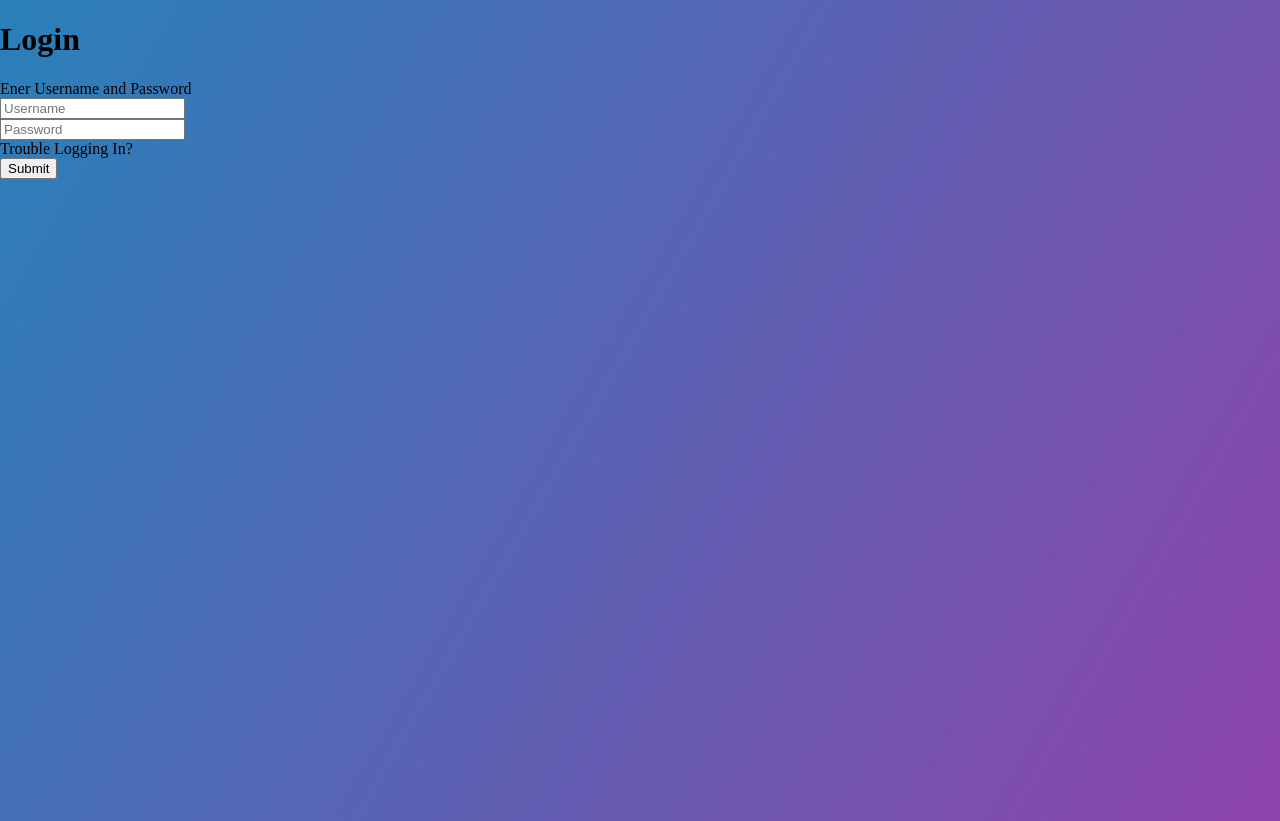
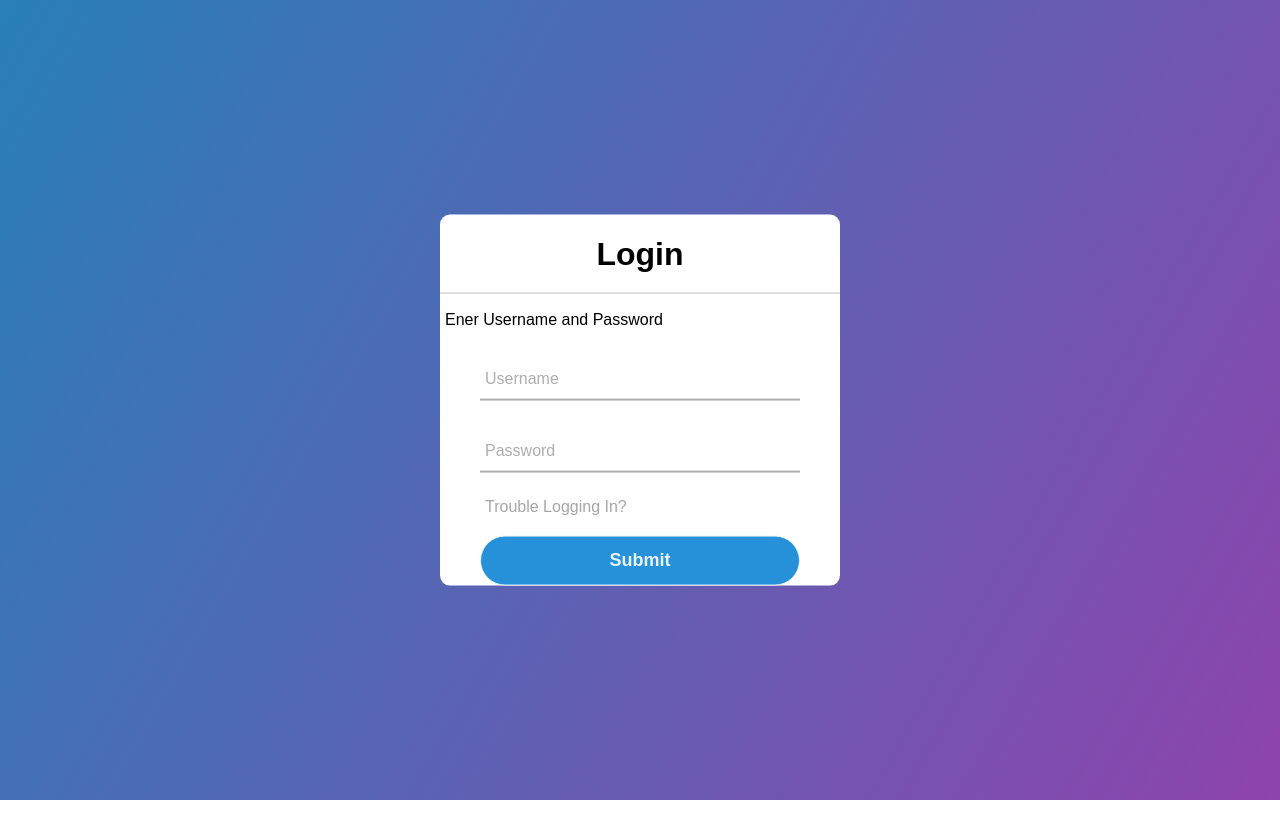
Before and after one commit to Stephen-Agbeyebiawo/site-access-management, a Django app: page /sites/ in a window 1280 px wide. After the commit the page ends 800 px from the top, so only its background shows below. Run offline with Django 4.2, Linux system fonts and the light colour scheme.

Commit message:
add static file - css

```diff
--- a/site_access/sites/static/sites/style.css
+++ b/site_access/sites/static/sites/style.css
@@ -1,7 +1,110 @@
 body {
     margin: 0;
     padding: 0;
-    font-family: montserrat;
+    font-family: sans-serif;
     background: linear-gradient(120deg, #2980b9, #8e44ad);
     height: 100vh;
+    overflow: hidden;
 }
+
+.center {
+    position: absolute;
+    top: 50%;
+    left: 50%;
+    transform: translate(-50%, -50%);
+    width: 400px;
+    background: white;
+    border-radius: 10px;
+}
+
+.center h1 {
+    text-align: center;
+    padding: 0 0 20px 0;
+    border-bottom: 1px solid silver;
+}
+
+.center form {
+    padding: 0 40px;
+    box-sizing: border-box;
+}
+
+form .txt_field {
+    position: relative;
+    border-bottom: 2px solid #adadad;
+    margin: 30px 0;
+}
+
+.txt_field input {
+    width: 100%;
+    padding: 0 5px;
+    height: 40px;
+    font-size: 16px;
+    border: none;
+    background: none;
+    outline: none;
+}
+
+.txt_field label {
+    position: absolute;
+    top: 50%;
+    left: 5px;
+    color: #adadad;
+    transform: translateY(-50%);
+    font-size: 16px;
+    pointer-events: none;
+    transition: .5s;
+}
+
+.txt_field span::before {
+    content: '';
+    position: absolute;
+    top: 40px;
+    left: 0;
+    width: 0%;
+    height: 2px;
+    background: #2691d9;
+    transition: .5s;
+}
+
+.txt_field input:focus~label,
+.txt_field input:valid~label {
+    top: -5px;
+    color: #2691d9;
+}
+
+.txt_field input:focus~span::before,
+.txt_field input:valid~span::before {
+    width: 100%;
+}
+
+.pass {
+    margin: -5px 0 20px 5px;
+    color: #a6a6a6;
+    cursor: pointer;
+}
+
+.pass:hover {
+    text-decoration: underline;
+}
+
+input[type="submit"] {
+    width: 100%;
+    height: 50px;
+    border: 1px solid;
+    background: #2691d9;
+    border-radius: 25px;
+    font-size: 18px;
+    color: #e9f4fb;
+    font-weight: 700;
+    cursor: pointer;
+    outline: none;
+}
+
+input[type="submit"]:hover {
+    border-color: #2691d9;
+    transition: .5s;
+}
+
+.message {
+    margin: -5px 0 20px 5px;
+}
--- a/site_access/sites/templates/sites/login.html
+++ b/site_access/sites/templates/sites/login.html
@@ -14,15 +14,19 @@
     <div class="center">
         <h1>Login</h1>
         {% if message %}
-            <div id="message">{{ message }}</div>
+            <div class="message">{{ message }}</div>
         {% endif %}
         <form id="form1" action="{% url 'login' %}" method="post">
             {% csrf_token %}
             <div class="txt_field">
-                <input id="username_input" type="username" name="username" placeholder="Username" required>
+                <input id="username_input" type="username" name="username" required>
+            <span></span>
+            <label for="username">Username</label>
             </div>
             <div class="txt_field">
-                <input id="password_input" type="password" name="password" placeholder="Password" required>
+                <input id="password_input" type="password" name="password" required>
+            <span></span>
+            <label for="password">Password</label>
             </div>
             <div class="pass">Trouble Logging In?</div>
                 <input id="submit_btn" type="submit" value="Submit">
```
Also changed, not shown: site_access/db.sqlite3.
